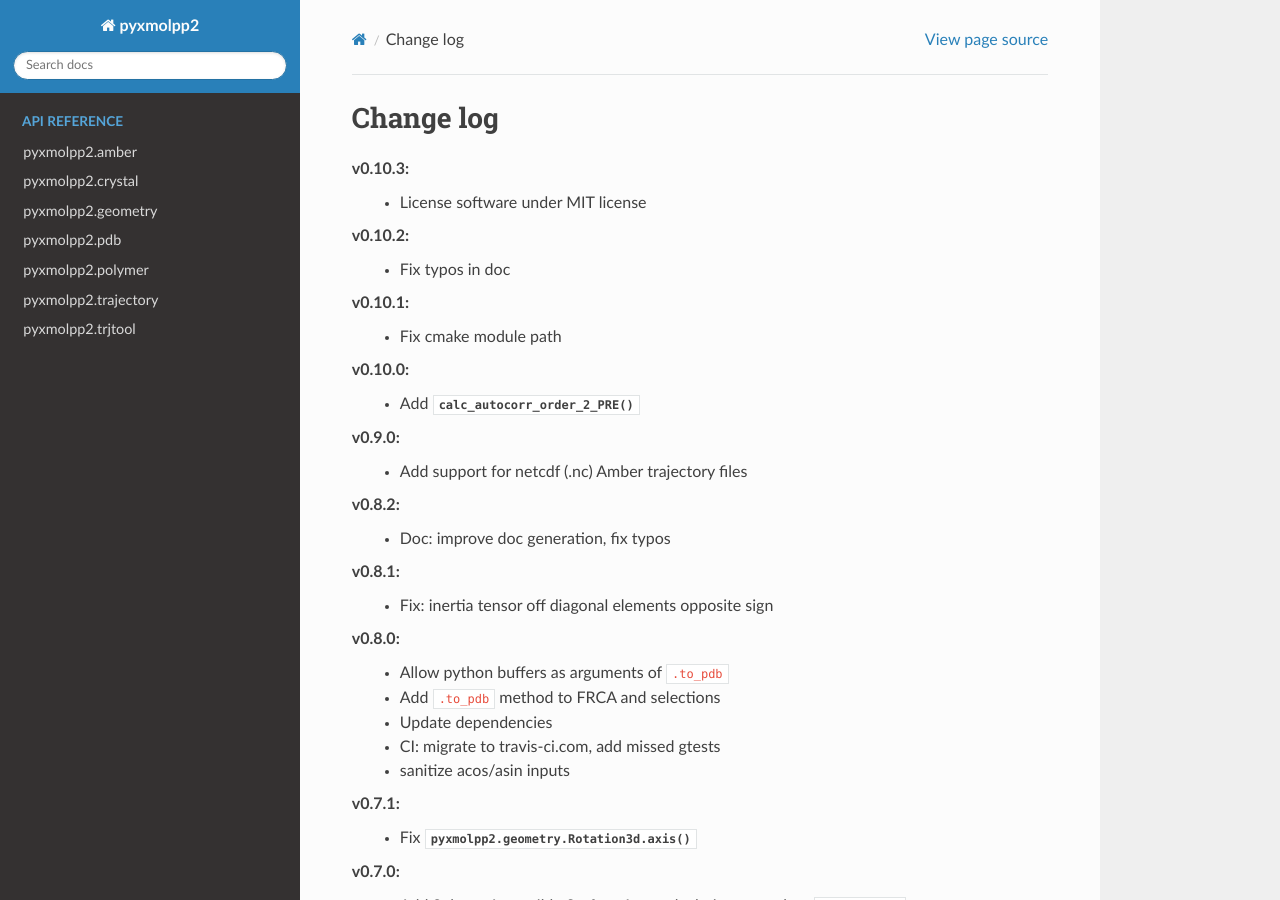
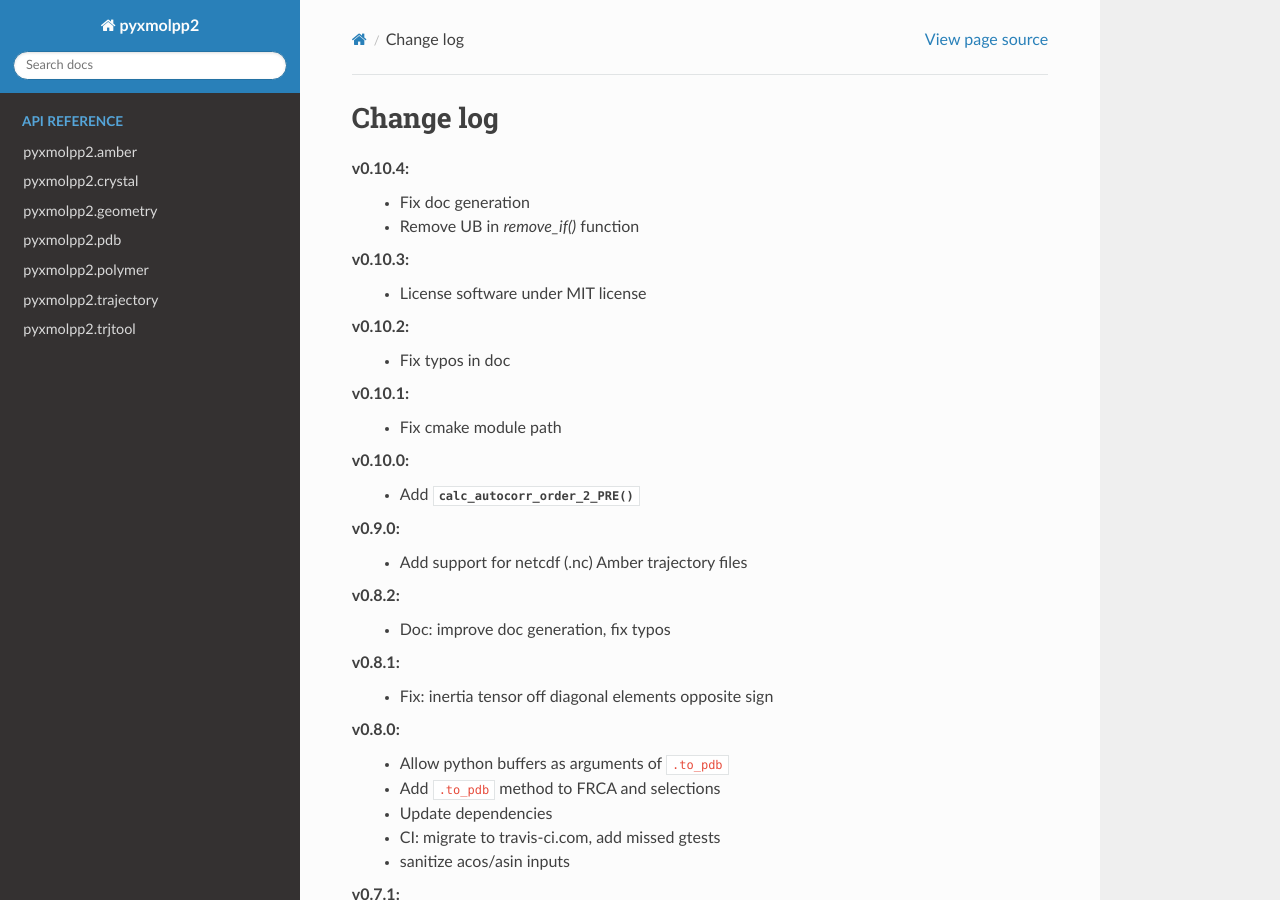
Before and after one commit to sizmailov/pyxmolpp2, a Sphinx documentation site: the page built from docs/source/changelog.rst, in a window 1280 px wide and 900 px high. Built offline with Sphinx 7.4.7 and the Read the Docs theme 2.0.0, drawn with Linux system fonts in a browser that asks for light colours; pages that are not in the unit, such as notebooks, are missing from menus.

Commit message:
Update changelog.rst

```diff
--- a/docs/source/changelog.rst
+++ b/docs/source/changelog.rst
@@ -1,6 +1,10 @@
 ----------
 Change log
 ----------
+
+v0.10.4:
+  - Fix doc generation
+  - Remove UB in `remove_if()` function
 
 v0.10.3:
   - License software under MIT license
```
Also changed, not shown: 1 other file.
